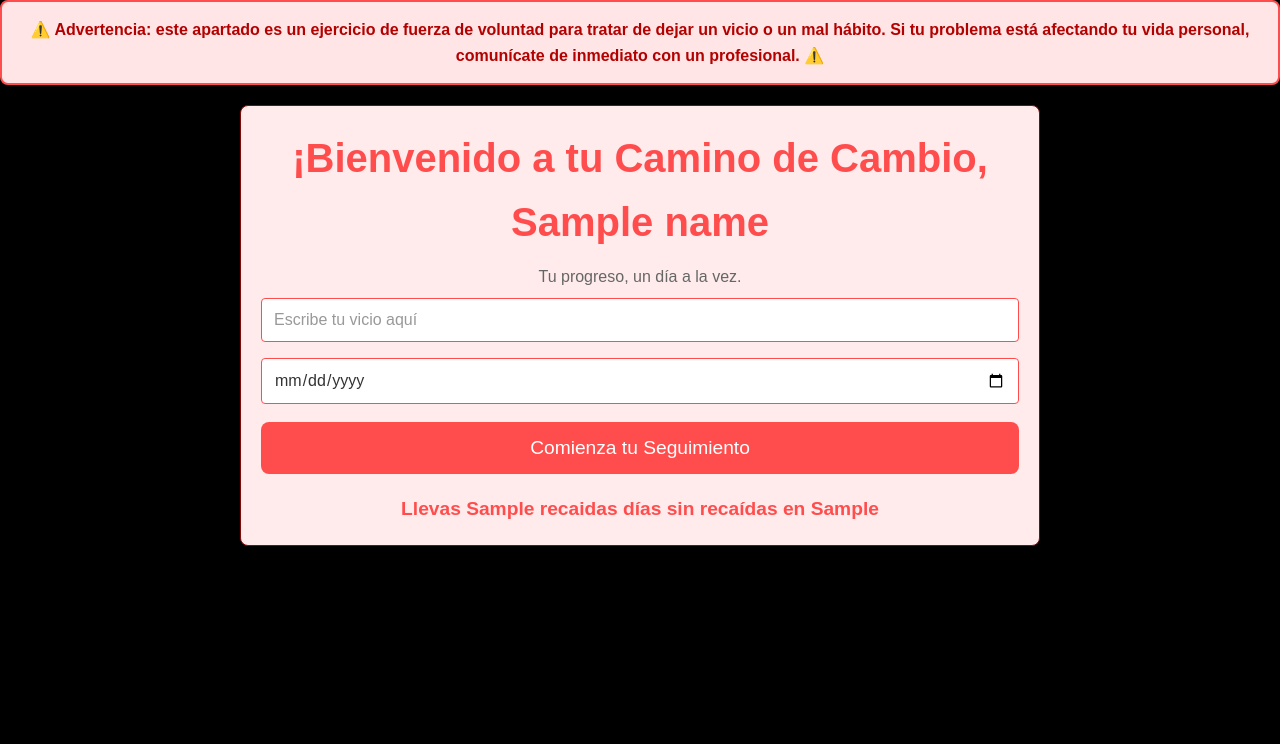
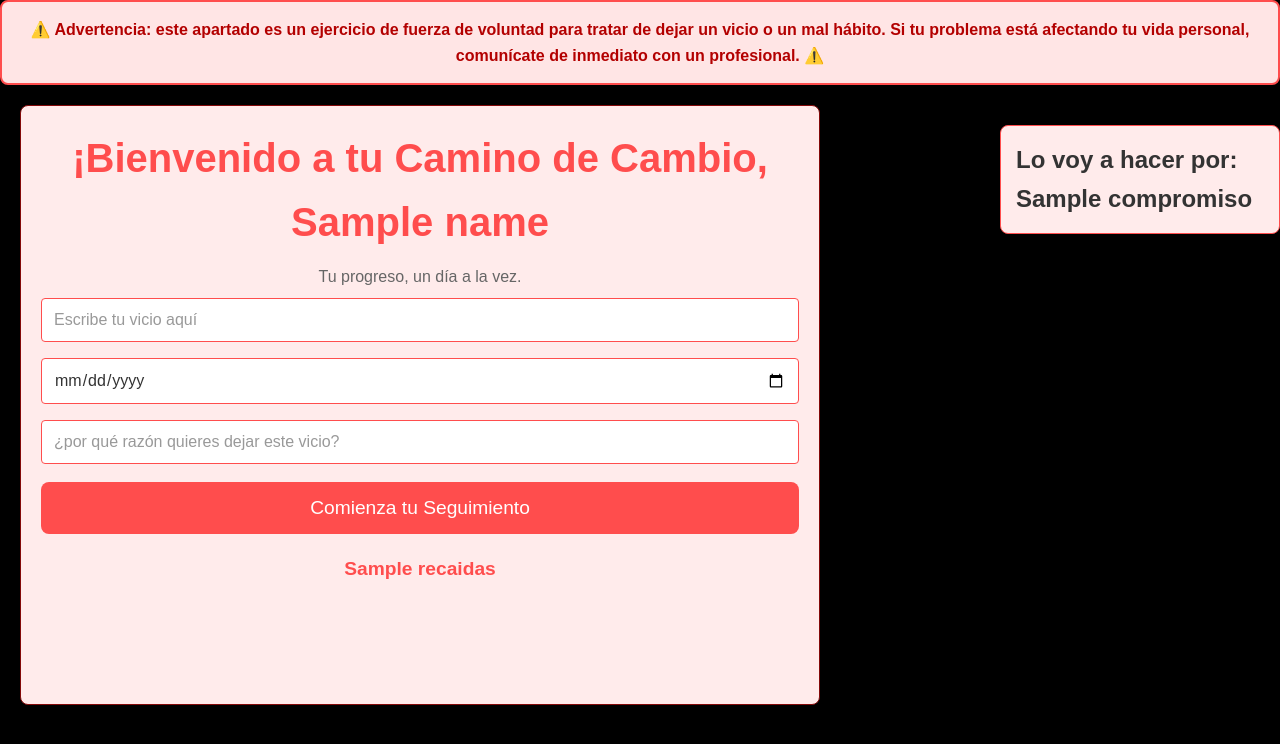
Before and after one commit to David2421b/ProjectGym, a Python web app: template gym/view/templates/ManejoVicios.html in a window 1280 px wide. Shown: the top 744 px of the page. Run offline with Jinja, Linux system fonts and the light colour scheme; the template is opened without the code that fills it: most values are stand-ins (such as "Sample title", 1, 10 or a date in 2020).

Commit message:
Segui con la interfaz y se aplico la funcionalidad del compromiso

```diff
--- a/gym/view/templates/ManejoVicios.html
+++ b/gym/view/templates/ManejoVicios.html
@@ -23,6 +23,7 @@
 
     /* Contenedores */
     header, section, footer {
+        height: 600px;
         max-width: 800px;
         margin: 20px auto;
         padding: 20px;
@@ -30,6 +31,7 @@
         border-radius: 8px;
         box-shadow: 0 4px 8px rgba(0, 0, 0, 0.1);
         border: 1px solid #830909;
+        margin-left: 20px;
     }
 
     /* Encabezado */
@@ -112,6 +114,27 @@
             font-weight: bold;
             margin-bottom: 20px;
         }
+                /* Estilos adicionales para la lista de compromisos */
+                #lista-compromisos {
+            margin-left: 1000px;
+            background-color: #ffebeb;
+            border: 1px solid #ff4d4d;
+            border-radius: 8px;
+            padding: 15px;
+            margin-top: -600px;
+            max-width: 400px;
+        }
+
+        #lista-compromisos ul {
+            list-style-type: none;
+            padding-left: 0;
+        }
+
+        #lista-compromisos ul li {
+            margin-bottom: 10px;
+            font-weight: bold;
+            color: #b30000;
+        }
 </style>
 
 <body>
@@ -126,9 +149,14 @@
         <form id="form-vicio" method = "post" action = "/ViciosData">
             <input type="text" id="vicio" name="vicio" placeholder="Escribe tu vicio aquí" required><br>
             <input type="date" id="Fecha" name="Fecha" placeholder="Fecha de cuando lo dejaste" required><br>
+            <input type="text" id="compromiso" name="compromiso" placeholder="¿por qué razón quieres dejar este vicio?" required>
             <button id="boton-inicio" type = "submit">Comienza tu Seguimiento</button>
-        <div id="contador-tiempo">Llevas {{Recaidas}} días sin recaídas en {{ElVicio}}</div>
+        <div id="contador-tiempo">{{Recaidas}} </div>
         </form>
+
     </header>
+    <div id="lista-compromisos">
+        <h2>Lo voy a hacer por: {{compromiso}}</h2>
+    </div>
 </body>
 </html>
```
Also changed, not shown: gym/view/app.py (+8 -2 lines).
